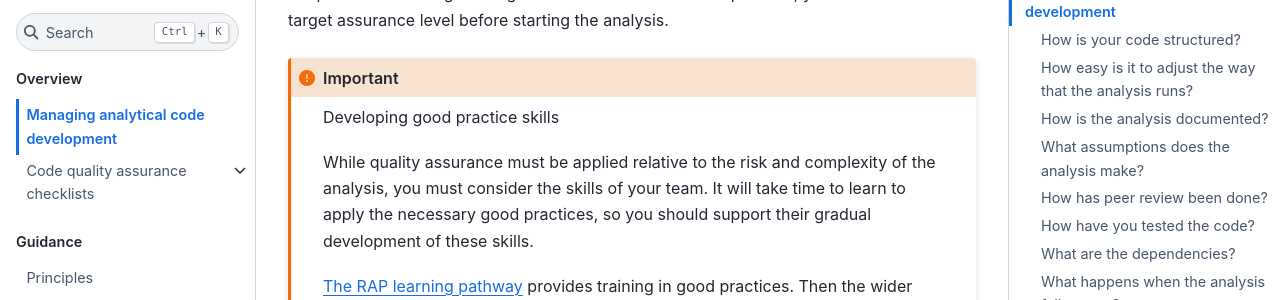
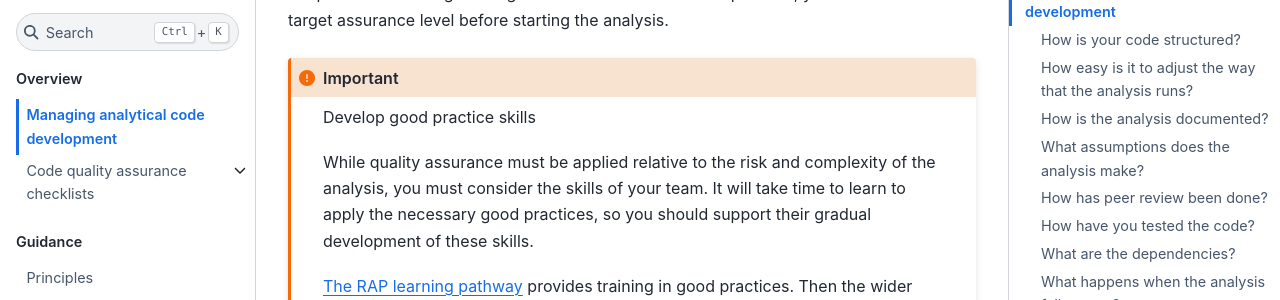
Before and after one commit to best-practice-and-impact/qa-of-code-guidance, a Jupyter Book: the page built from book/managers_guide.md, in a window 1280 px wide and 900 px high, scrolled down 1025 px. Shown: the part 153-453 px from the top of the window. Built offline with Jupyter Book 1.0.4 settings and Sphinx 7.4.7 and the Sphinx Book theme 1.1.4, drawn with Linux system fonts in a browser that asks for light colours.

Commit message:
Change to active title

````diff
--- a/book/managers_guide.md
+++ b/book/managers_guide.md
@@ -21,7 +21,7 @@ When managing analytical work, you should not need an in-depth understanding of
 
 You should work with your team to decide on which quality assurance practices are necessary given each piece of analysis. You might find our [](version_control.md) useful templates for defining the target level of assurance. When possible, you should define the target assurance level before starting the analysis.
 
-```{important} Developing good practice skills
+```{important} Develop good practice skills
 
 While quality assurance must be applied relative to the risk and complexity of the analysis, you must consider the skills of your team. It will take time to learn to apply the necessary good practices, so you should support their gradual development of these skills.
 
````
